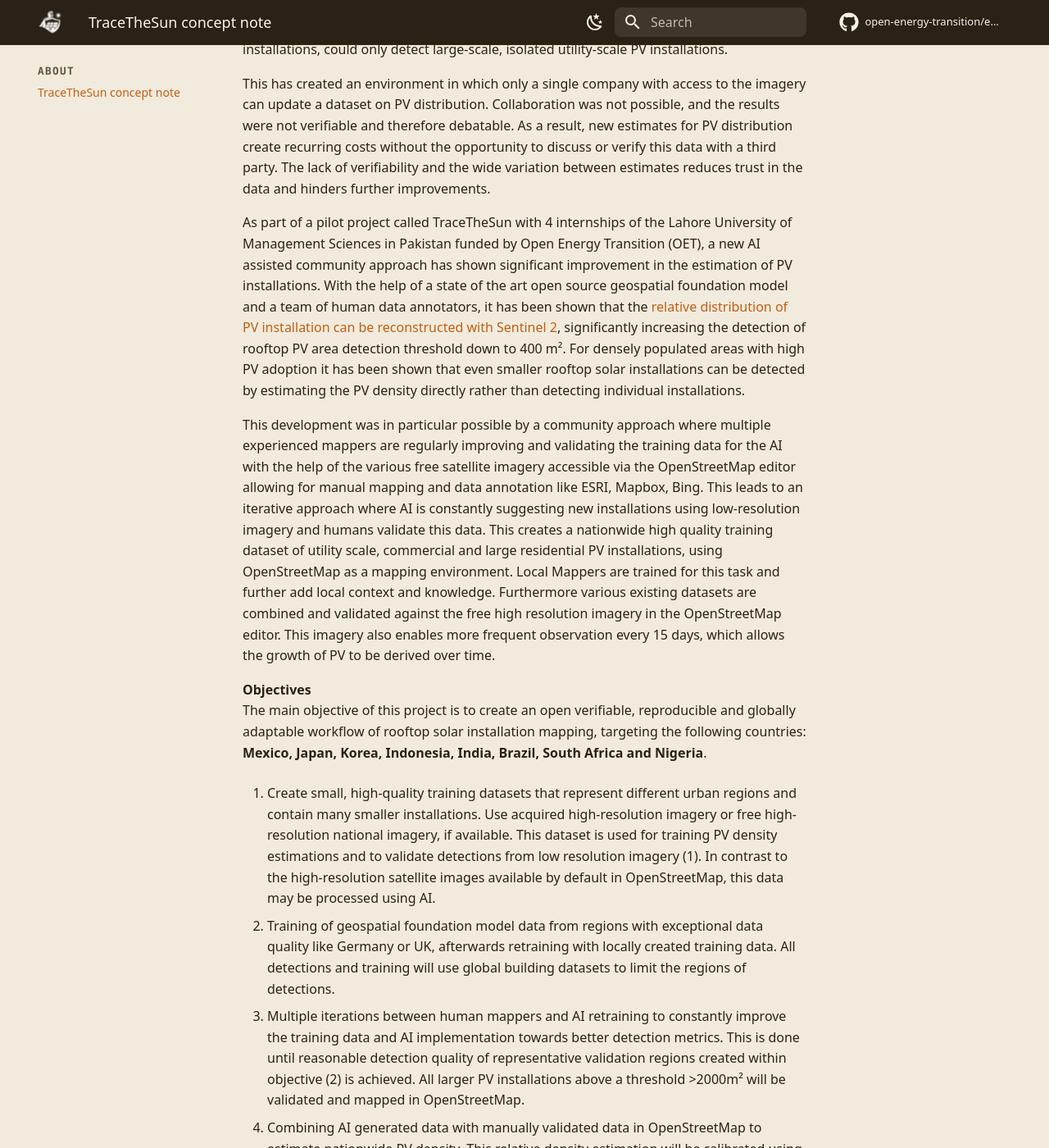
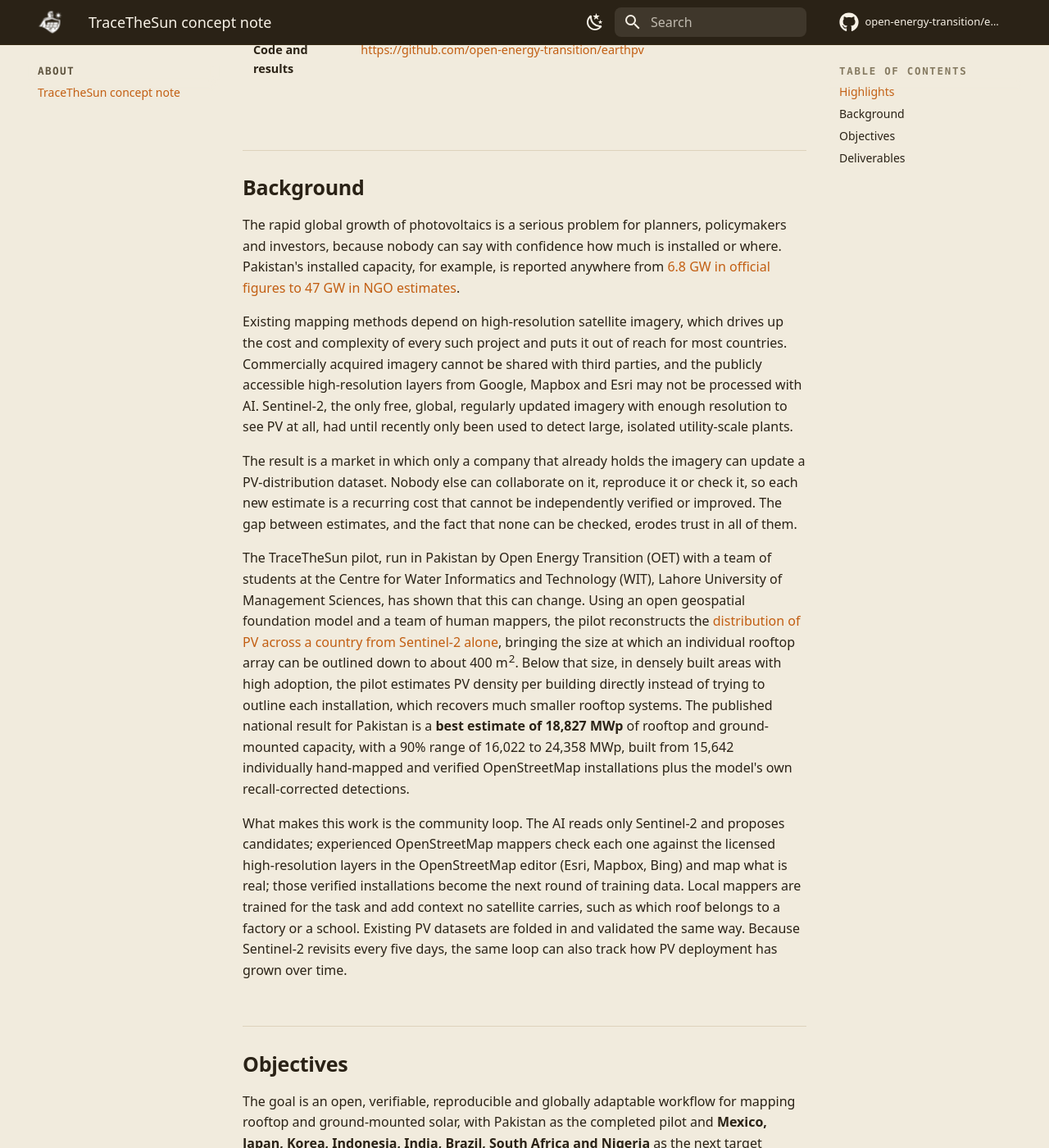
Before and after one commit to open-energy-transition/earthpv, an MkDocs documentation site: the page built from docs/22072026-Concept-Note-TraceTheSun.md, in a window 1280 px wide and 1400 px high, scrolled down 1038 px. Shown: the whole window at 82% size. Built offline with MkDocs 1.6.1 and Material for MkDocs 9.7.7, drawn with Linux system fonts in a browser that asks for light colours; comment, search, counter and statistics services are not loaded; some of the changed text lies outside the part shown.

Commit message:
improev concept note framing

```diff
--- a/docs/22072026-Concept-Note-TraceTheSun.md
+++ b/docs/22072026-Concept-Note-TraceTheSun.md
@@ -1,34 +1,110 @@
-# **Concept Note**
+# Concept Note: TraceTheSun
 
-# TraceTheSun \- PV Density Estimation   Applying PV data mapping methodologies that are cost effective, verifiable, community driven and localized.
+**Cost-effective, verifiable, community-driven photovoltaic (PV) capacity mapping from
+free satellite imagery.**
 
-July 24, 2026
+Drafted July 2026. Results in this note reflect the atlas snapshot of 2026-08-20; see
+the [live documentation](https://open-energy-transition.github.io/earthpv/) for the
+current figures.
 
-| Highlights Providing decision-ready PV density maps for grid planning, BESS deployment, policy and investment. Enabling transparent debate on data quality, uncertainty and discrepancies between non-verifiable estimates. Developing a scalable, cost-effective and verifiable methodology for global PV density estimation. Releasing open, reproducible PV maps, training data and AI models for independent verification and reuse. Empowering local communities to validate, update and maintain the data with limited resources. Accelerating the energy transition and reducing GHG emissions through faster, better and more cost-effective decisions. Target Country: Pakistan, Mexico, Vietnam, Bangladesh, Indonesia, India, Brazil, Philippines Partners: Lahore University of Management Sciences and Michigan State University |
-| :---- |
+## Highlights
 
-### **Background**
+- **Decision-ready PV maps** of installed rooftop and ground-mounted capacity per
+  0.1&deg; grid cell, for grid planning, battery-storage siting, policy and investment.
+- **A transparent basis for debate** on data quality, uncertainty and the large
+  discrepancies between today's non-verifiable national estimates.
+- **A scalable method** for global PV capacity estimation that does not depend on
+  commercial high-resolution imagery.
+- **Fully open outputs**: reproducible capacity maps, training data and AI models,
+  released for independent verification and reuse.
+- **Local ownership**: communities can validate, update and maintain the data with
+  limited resources.
+- **Faster energy-transition decisions**, and the reduced greenhouse-gas emissions that
+  follow from better and cheaper planning.
 
-The significant growth of photovoltaics around the world poses serious challenges for planners, policymakers and investors. For example, Pakistan's installed capacity is reported to range from [6.8 GW according to official figures to 47 GW according to NGO estimates](https://ember-energy.org/latest-insights/the-solarisation-of-pakistans-energy-economy/). Currently, mapping methodologies rely heavily on high-resolution satellite imagery, which significantly drives the cost, complexity and inaccessibility of such projects. Commercial acquired satellite imagery cannot be shared with others, and most publicly accessible satellite imagery from sources such as Google Maps, Mapbox and ESRI are not allowed to be processed using AI methods. Previous methods using Sentinel 2, the only globally available, free, regularly updated imagery with sufficient resolution to detect PV installations, could only detect large-scale, isolated utility-scale PV installations.
+| | |
+| --- | --- |
+| **Pilot country** | Pakistan (complete); Gujarat, India registered as a worked template |
+| **Next target countries** | Mexico, Japan, Korea, Indonesia, India, Brazil, South Africa, Nigeria |
+| **Partners** | Open Energy Transition; Centre for Water Informatics and Technology (WIT), Lahore University of Management Sciences; Michigan State University; DeepPVMapper |
+| **Code and results** | <https://github.com/open-energy-transition/earthpv> |
 
-This has created an environment in which only a single company with access to the imagery can update a dataset on PV distribution. Collaboration was not possible, and the results were not verifiable and therefore debatable. As a result, new estimates for PV distribution create recurring costs without the opportunity to discuss or verify this data with a third party. The lack of verifiability and the wide variation between estimates reduces trust in the data and hinders further improvements.
+## Background
 
-As part of a pilot project called TraceTheSun with 4 internships of the Lahore University of Management Sciences in Pakistan funded by Open Energy Transition (OET), a new AI assisted community approach has shown significant improvement in the estimation of PV installations. With the help of a state of the art open source geospatial foundation model and a team of human data annotators, it has been shown that the [relative distribution of PV installation can be reconstructed with Sentinel 2](https://github.com/open-energy-transition/earthpv), significantly increasing the detection of rooftop PV area detection threshold down to 400 m². For densely populated areas with high PV adoption it has been shown that even smaller rooftop solar installations can be detected by estimating the PV density directly rather than detecting individual installations.
+The rapid global growth of photovoltaics is a serious problem for planners,
+policymakers and investors, because nobody can say with confidence how much is
+installed or where. Pakistan's installed capacity, for example, is reported anywhere
+from
+[6.8 GW in official figures to 47 GW in NGO estimates](https://ember-energy.org/latest-insights/the-solarisation-of-pakistans-energy-economy/).
 
-This development was in particular possible by a community approach where multiple experienced mappers are regularly improving and validating the training data for the AI with the help of the various free satellite imagery accessible via the OpenStreetMap editor allowing for manual mapping and data annotation like ESRI, Mapbox, Bing. This leads to an iterative approach where AI is constantly suggesting new installations using low-resolution imagery and humans validate this data. This creates a nationwide high quality training dataset of utility scale, commercial and large residential PV installations, using OpenStreetMap as a mapping environment. Local Mappers are trained for this task and further add local context and knowledge. Furthermore various existing datasets are combined and validated against the free high resolution imagery in the OpenStreetMap editor. This imagery also enables more frequent observation every 15 days, which allows the growth of PV to be derived over time.
+Existing mapping methods depend on high-resolution satellite imagery, which drives up
+the cost and complexity of every such project and puts it out of reach for most
+countries. Commercially acquired imagery cannot be shared with third parties, and the
+publicly accessible high-resolution layers from Google, Mapbox and Esri may not be
+processed with AI. Sentinel-2, the only free, global, regularly updated imagery with
+enough resolution to see PV at all, had until recently only been used to detect large,
+isolated utility-scale plants.
 
-**Objectives**
-The main objective of this project is to create an open verifiable, reproducible and globally adaptable workflow of rooftop solar installation mapping, targeting the following countries: **Mexico, Japan, Korea, Indonesia, India, Brazil, South Africa and Nigeria**.
+The result is a market in which only a company that already holds the imagery can
+update a PV-distribution dataset. Nobody else can collaborate on it, reproduce it or
+check it, so each new estimate is a recurring cost that cannot be independently
+verified or improved. The gap between estimates, and the fact that none can be checked,
+erodes trust in all of them.
 
-1. Create small, high-quality training datasets that represent different urban regions and contain many smaller installations. Use acquired high-resolution imagery or free high-resolution national imagery, if available. This dataset is used for training PV density estimations and to validate detections from low resolution imagery (1). In contrast to the high-resolution satellite images available by default in OpenStreetMap, this data may be processed using AI.
+The TraceTheSun pilot, run in Pakistan by Open Energy Transition (OET) with a team of
+students at the Centre for Water Informatics and Technology (WIT), Lahore University of
+Management Sciences, has shown that this can change. Using an open geospatial foundation
+model and a team of human mappers, the pilot reconstructs the
+[distribution of PV across a country from Sentinel-2 alone](https://github.com/open-energy-transition/earthpv),
+bringing the size at which an individual rooftop array can be outlined down to about
+400 m<sup>2</sup>. Below that size, in densely built areas with high adoption, the
+pilot estimates PV density per building directly instead of trying to outline each
+installation, which recovers much smaller rooftop systems. The published national
+result for Pakistan is a **best estimate of 18,827 MWp** of rooftop and ground-mounted
+capacity, with a 90% range of 16,022 to 24,358 MWp, built from 15,642 individually
+hand-mapped and verified OpenStreetMap installations plus the model's own
+recall-corrected detections.
 
-2. Training of geospatial foundation model data from regions with exceptional data quality like Germany or UK, afterwards retraining with locally created training data. All detections and training will use global building datasets to limit the regions of detections.
+What makes this work is the community loop. The AI reads only Sentinel-2 and proposes
+candidates; experienced OpenStreetMap mappers check each one against the licensed
+high-resolution layers in the OpenStreetMap editor (Esri, Mapbox, Bing) and map what is
+real; those verified installations become the next round of training data. Local mappers
+are trained for the task and add context no satellite carries, such as which roof
+belongs to a factory or a school. Existing PV datasets are folded in and validated the
+same way. Because Sentinel-2 revisits every five days, the same loop can also track how
+PV deployment has grown over time.
 
-3. Multiple iterations between human mappers and AI retraining to constantly improve the training data and AI implementation towards better detection metrics. This is done until reasonable detection quality of representative validation regions created within objective (2) is achieved. All larger PV installations above a threshold \>2000m² will be validated and mapped in OpenStreetMap.
+## Objectives
 
-4. Combining AI generated data with manually validated data in OpenStreetMap to estimate nationwide PV density. This relative density estimation will be calibrated using regions where official comprehensive high resolution PV installation data is available like Germany, Switzerland or the United Kingdom. Validations and calibrations will also incorporate PV cells import/trading data into the country.
+The goal is an open, verifiable, reproducible and globally adaptable workflow for
+mapping rooftop and ground-mounted solar, with Pakistan as the completed pilot and
+**Mexico, Japan, Korea, Indonesia, India, Brazil, South Africa and Nigeria** as the
+next target countries.
 
-5. (Optional) Considering local surface irradiance and typical characteristics for PV installations, the estimated local operational capacity is resolved for local grid cells of 0.1°x0.1°.
+1. Build small, exhaustively mapped training areas that cover a range of urban and
+   rural landscapes and include many small installations, using acquired or free
+   national high-resolution imagery where it exists. These areas train the PV-density
+   estimator and validate the detections made from Sentinel-2. Unlike the
+   high-resolution basemaps inside the OpenStreetMap editor, this imagery may be
+   processed with AI.
+
+2. Pre-train the geospatial foundation model on regions with near-complete public data,
+   such as Germany or the UK, then retrain on the locally created data. Detection is
+   restricted to built-up areas using global building-footprint datasets.
+
+3. Iterate between human mappers and AI retraining until detection quality on the
+   representative validation areas from objective 2 is good enough. Every large PV
+   installation above roughly 2,000 m<sup>2</sup> is validated and mapped in
+   OpenStreetMap along the way.
+
+4. Combine the AI detections with the human-verified OpenStreetMap data to estimate
+   national PV density, calibrated against countries with complete official
+   high-resolution registers (Germany, Switzerland, the UK) and cross-checked against
+   national PV-module import and trade data.
+
+5. *(Optional)* Convert relative density into operational capacity per
+   0.1&deg; &times; 0.1&deg; grid cell, using local surface irradiance and typical
+   installation characteristics.
 
 6. (Optional) By using local surveys, housing density/ size datasets and poverty data, the distribution of PV based on different income classes is estimated.
 
```
